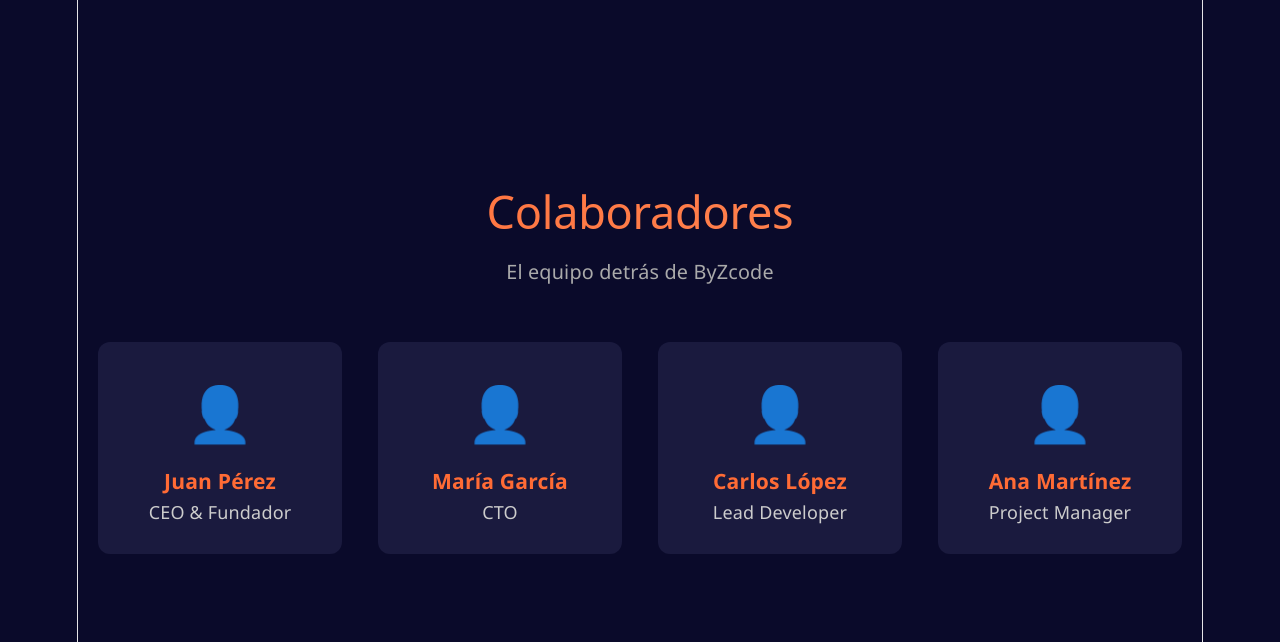
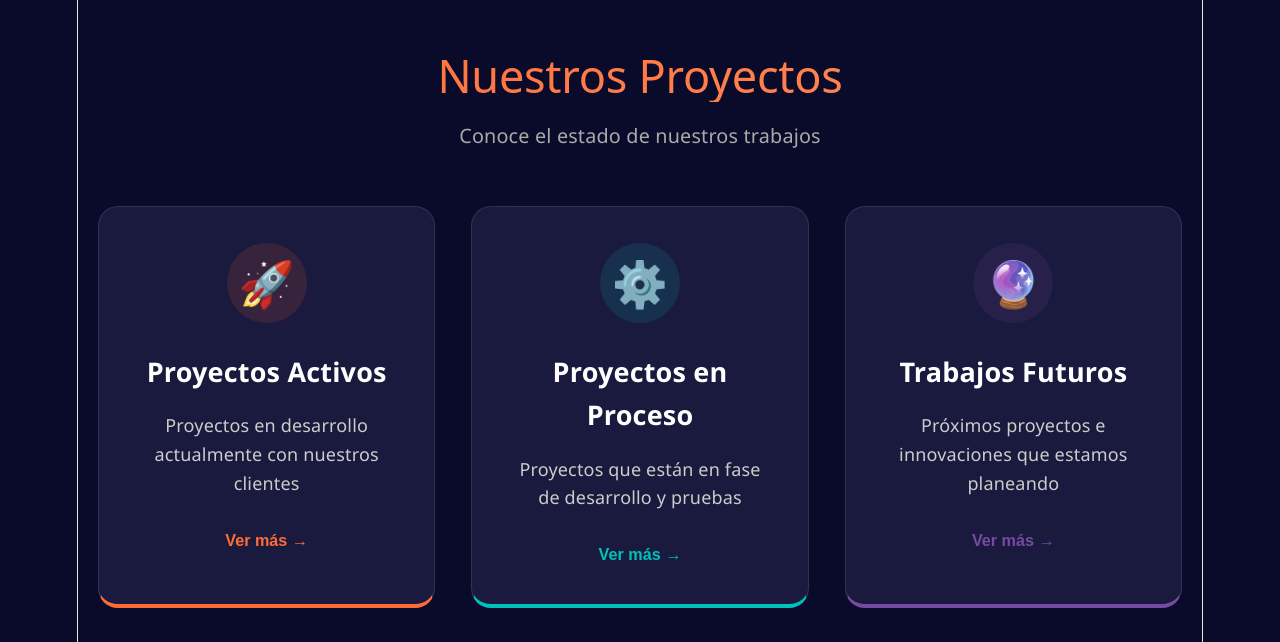
Before and after one commit to byzcodedeveloper-rgb/react-cicd-demo, a React (Vite) app: page / in a window 1280 px wide. Shown: the part 4638-5280 px from the top of the page. Built offline with nearby package versions, Linux system fonts and the light colour scheme.

Commit message:
Actualizacion del sitio byzcode 1

```diff
--- a/src/App.css
+++ b/src/App.css
@@ -28,7 +28,7 @@ body {
 /* Estilo para todas las secciones */
 .section {
   padding: 100px 20px;
-  scroll-margin-top: 120px; /* Espacio para el navbar fijo */
+  scroll-margin-top: 120px;
   min-height: 100vh;
   display: flex;
   align-items: center;
@@ -42,6 +42,12 @@ body {
 
 .section:nth-child(odd) {
   background: #0a0a2a;
+}
+
+/* Sección de tarjetas de proyectos - sin min-height para que se vea mejor */
+.section.proyectos-tarjetas {
+  min-height: auto;
+  padding: 80px 20px;
 }
 
 /* Contenedor interno de cada sección */
@@ -103,4 +109,8 @@ body {
     font-size: 1rem;
     margin-bottom: 2rem;
   }
+
+  .section.proyectos-tarjetas {
+    padding: 50px 15px;
+  }
 }
--- a/src/App.jsx
+++ b/src/App.jsx
@@ -4,7 +4,7 @@ import Footer from './components/Footer';
 import ScrollToTop from './components/ScrollToTop';
 import './App.css';
 
-// Importar todos los componentes (los crearé a continuación)
+// Importar todos los componentes
 import Inicio from './components/Inicio';
 import ServiciosDesarrollo from './components/ServiciosDesarrollo';
 import ServiciosRedes from './components/ServiciosRedes';
@@ -18,6 +18,7 @@ import ProyectosActivos from './components/ProyectosActivos';
 import ProyectosProceso from './components/ProyectosProceso';
 import TrabajosFuturos from './components/TrabajosFuturos';
 import Galeria from './components/Galeria';
+import ProyectosSection from './components/ProyectosSection';
 
 function App() {
   // Efecto para el scroll suave con offset del navbar
@@ -70,6 +71,11 @@ function App() {
           <Portafolio />
         </section>
 
+        {/* SECCIÓN DE TARJETAS DE PROYECTOS (NUEVA) */}
+        <section id="proyectos" className="section proyectos-tarjetas">
+          <ProyectosSection />
+        </section>
+
         <section id="colaboradores" className="section">
           <Colaboradores />
         </section>
--- /dev/null
+++ b/src/components/ProyectosSection.css
@@ -0,0 +1,114 @@
+.proyectos-section {
+  width: 100%;
+  max-width: 1200px;
+  margin: 0 auto;
+}
+
+.seccion-header {
+  text-align: center;
+  margin-bottom: 3rem;
+}
+
+.seccion-titulo {
+  font-size: 2.5rem;
+  background: linear-gradient(135deg, #ff6b35 0%, #ff8c5a 100%);
+  -webkit-background-clip: text;
+  background-clip: text;
+  color: transparent;
+  margin-bottom: 1rem;
+}
+
+.seccion-subtitulo {
+  color: #aaaaaa;
+  font-size: 1.1rem;
+}
+
+.tarjetas-grid {
+  display: grid;
+  grid-template-columns: repeat(auto-fit, minmax(280px, 1fr));
+  gap: 2rem;
+}
+
+.tarjeta-proyecto {
+  background: #1a1a3e;
+  border-radius: 20px;
+  padding: 2rem;
+  text-align: center;
+  transition: all 0.3s ease;
+  cursor: pointer;
+  border: 1px solid rgba(255, 255, 255, 0.1);
+}
+
+.tarjeta-proyecto:hover {
+  transform: translateY(-10px);
+  box-shadow: 0 20px 40px rgba(0, 0, 0, 0.3);
+  border-color: rgba(255, 107, 53, 0.5);
+}
+
+.tarjeta-icono {
+  width: 80px;
+  height: 80px;
+  margin: 0 auto 1.5rem;
+  display: flex;
+  align-items: center;
+  justify-content: center;
+  border-radius: 50%;
+  font-size: 2.5rem;
+  transition: transform 0.3s;
+}
+
+.tarjeta-proyecto:hover .tarjeta-icono {
+  transform: scale(1.1);
+}
+
+.tarjeta-titulo {
+  font-size: 1.5rem;
+  color: white;
+  margin-bottom: 1rem;
+}
+
+.tarjeta-descripcion {
+  color: #cccccc;
+  line-height: 1.6;
+  margin-bottom: 1.5rem;
+}
+
+.tarjeta-boton {
+  background: none;
+  border: none;
+  font-size: 0.9rem;
+  font-weight: bold;
+  cursor: pointer;
+  transition: all 0.3s;
+  display: inline-flex;
+  align-items: center;
+  gap: 0.5rem;
+}
+
+.tarjeta-boton:hover {
+  transform: translateX(5px);
+}
+
+@media (max-width: 768px) {
+  .seccion-titulo {
+    font-size: 1.8rem;
+  }
+
+  .tarjetas-grid {
+    gap: 1rem;
+  }
+
+  .tarjeta-proyecto {
+    padding: 1.5rem;
+  }
+
+  .tarjeta-titulo {
+    font-size: 1.2rem;
+  }
+
+  .tarjeta-icono {
+    width: 60px;
+    height: 60px;
+    font-size: 2rem;
+  }
+}
--- /dev/null
+++ b/src/components/ProyectosSection.jsx
@@ -0,0 +1,80 @@
+import React from 'react';
+import './ProyectosSection.css';
+
+const ProyectosSection = () => {
+  const proyectos = [
+    {
+      id: 1,
+      titulo: "Proyectos Activos",
+      descripcion: "Proyectos en desarrollo actualmente con nuestros clientes",
+      icono: "🚀",
+      color: "#ff6b35",
+      enlace: "#proyectos-activos"
+    },
+    {
+      id: 2,
+      titulo: "Proyectos en Proceso",
+      descripcion: "Proyectos que están en fase de desarrollo y pruebas",
+      icono: "⚙️",
+      color: "#00c2ba",
+      enlace: "#proyectos-proceso"
+    },
+    {
+      id: 3,
+      titulo: "Trabajos Futuros",
+      descripcion: "Próximos proyectos e innovaciones que estamos planeando",
+      icono: "🔮",
+      color: "#764ba2",
+      enlace: "#trabajos-futuros"
+    },
+    {
+      id: 4,
+      titulo: "Galería",
+      descripcion: "Muestra visual de nuestros proyectos y trabajos realizados",
+      icono: "📸",
+      color: "#2d6b5e",
+      enlace: "#galeria"
+    }
+  ];
+
+  const scrollToSection = (sectionId) => {
+    const element = document.getElementById(sectionId);
+    if (element) {
+      const offset = 120;
+      const elementPosition = element.getBoundingClientRect().top;
+      const offsetPosition = elementPosition + window.pageYOffset - offset;
+      window.scrollTo({ top: offsetPosition, behavior: 'smooth' });
+    }
+  };
+
+  return (
+    <div className="proyectos-section">
+      <div className="seccion-header">
+        <h2 className="seccion-titulo">Nuestros Proyectos</h2>
+        <p className="seccion-subtitulo">Conoce el estado de nuestros trabajos</p>
+      </div>
+
+      <div className="tarjetas-grid">
+        {proyectos.map((proyecto) => (
+          <div
+            key={proyecto.id}
+            className="tarjeta-proyecto"
+            style={{ borderBottom: `4px solid ${proyecto.color}` }}
+            onClick={() => scrollToSection(proyecto.enlace.substring(1))}
+          >
+            <div className="tarjeta-icono" style={{ backgroundColor: `${proyecto.color}20` }}>
+              <span>{proyecto.icono}</span>
+            </div>
+            <h3 className="tarjeta-titulo">{proyecto.titulo}</h3>
+            <p className="tarjeta-descripcion">{proyecto.descripcion}</p>
+            <button className="tarjeta-boton" style={{ color: proyecto.color }}>
+              Ver más →
+            </button>
+          </div>
+        ))}
+      </div>
+    </div>
+  );
+};
+
+export default ProyectosSection;
```
